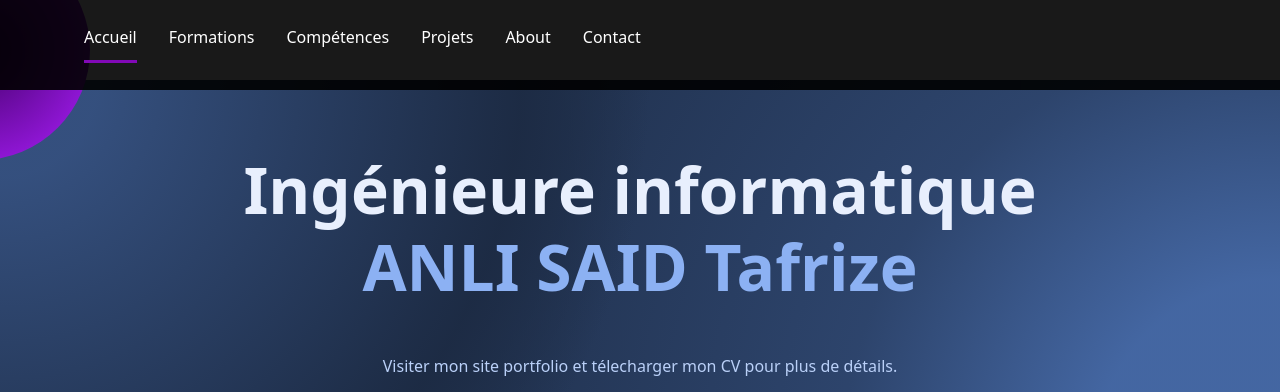
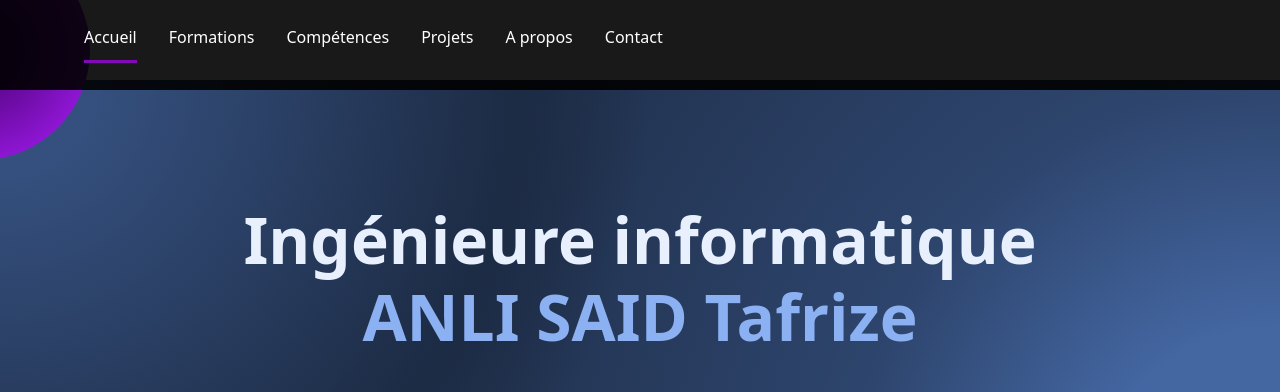
Before and after one commit to tafrize/potfolio, a React (Create React App) app: page / in a window 1280 px wide. Shown: the top 392 px of the page. Built offline with nearby package versions, Linux system fonts and the light colour scheme.

Commit message:
Version responsive avec bootstrap

```diff
--- a/src/components/About.js
+++ b/src/components/About.js
@@ -7,20 +7,23 @@ import Col from 'react-bootstrap/Col'
 
 function About() {
   return (
-    <div  id="about" className="about ">
+    <div  id="about" className="">
 
-      <Container fluid>
+
+
+      <Container fluid className='p-3 pt-1 about overflow-hidden'>
+
+      <h2 className='text-center mb-15 text-white mt-3' style={{paddingBottom:"1rem",paddingTop:'2rem'}}>À propos de moi</h2>
 
         <Row>
 
           <Col lg={12} md={12} sm={12} className='text-center justify-content-center' style={{color:"white"}}>
 
-            <h2 style={{paddingBottom:"1rem"}}>About me</h2>
-            <p>Hello, welcome to my portfolio website.</p>
-            <p> I'm a software engineering student passionate about software
-              creation and new technologies. <br></br>
-              My favorite hobby is programming new solutions
-              using different programming languages.
+
+            <p>Bonjour, bienvenue dans mon site portfolio.</p>
+            <p>Je suis une étudiante en génie informatique passionnée par la création informatique et les nouvelles technologies. <br></br>
+              Mon passe temps favori est de programmer des nouvelles solutions
+              en utilisant différents languages de programmation.
 
             </p>
           </Col>
--- a/src/components/Header.js
+++ b/src/components/Header.js
@@ -45,7 +45,7 @@ function Header() {
                     </li>
                     <li className='nav-item'>
                     <Link  onClick={closeMenu} to='about' offset={-60} spy={true} smooth={true} duration={500} style={{textDecoration:'none',color:"#ffffff"}}>
-                         About
+                              A propos
                     </Link>
                     </li>
                     <li className='nav-item'>
--- a/src/components/Home.js
+++ b/src/components/Home.js
@@ -36,7 +36,7 @@ function Home() {
 
 
 
-       <h1 className="my-5 display-3 fw-bold ls-tight px-3 text-center" style={{color: 'hsl(218, 81%, 95%)'}}>
+       <h1 className="my-5 display-3 fw-bold ls-tight px-3 text-center" style={{color: 'hsl(218, 81%, 95%)', paddingTop:"50px"}}>
             Ingénieure informatique<br />
             <span style={{color: 'hsl(218, 81%, 75%)'}}>ANLI SAID Tafrize</span>
        </h1>
--- a/src/components/Skills.js
+++ b/src/components/Skills.js
@@ -38,7 +38,7 @@ function Skills (){
 
 
       <Col lg={3} md={4} sm={6} xs={6} className='order-3 order-lg-1 imag d-flex flex-column align-items-center g-3'>
-        <img src={HTML} alt=""/>
+        <img src={HTML} alt="html"/>
         </Col>
         <Col lg={3} md={4} sm={6} xs={6} className='order-3 order-lg-1  imag d-flex flex-column align-items-center g-3'>
         <img src={CSS} alt="" />
--- a/src/styles/About.css
+++ b/src/styles/About.css
@@ -1,6 +1,7 @@
 .about{
 
     margin-top: 2rem;
+
     padding-top: 4rem;
     background-image: linear-gradient( to left,rgb(163, 6, 242),rgb(15, 1, 21));
     padding: auto;
--- a/src/styles/Home.css
+++ b/src/styles/Home.css
@@ -1,6 +1,5 @@
 .background-radial-gradient {
     margin-top: 5rem;
-    padding-top: 20%;
     height: 50%;
     background-color: hsl(218, 41%, 15%);
     background-image: radial-gradient(650px circle at 0% 0%,
--- a/src/styles/Skills.css
+++ b/src/styles/Skills.css
@@ -102,6 +102,6 @@
     margin-bottom: 40px;
 }
 
-.skills_img>img:hover{
+.imag>img:hover{
     transform: scale(1.2);
 }
```
